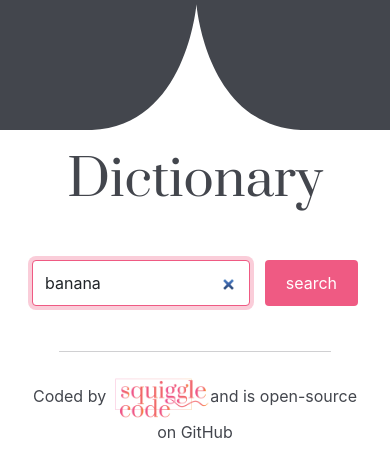
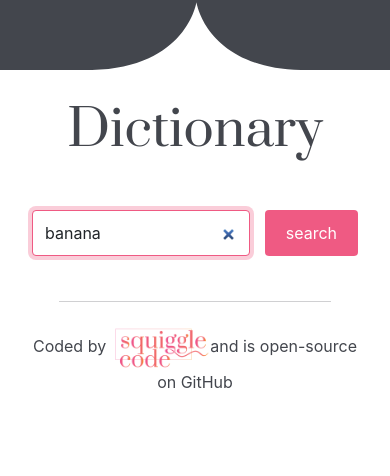
Before and after one commit to TreeLife8/dictionary-react-project, a React (Create React App) app: page / in a window 390 px wide. Shown: the top 476 px of the page. Built offline with nearby package versions, Linux system fonts and the light colour scheme; no server answers.

Commit message:
Updated responsive styling

```diff
--- a/src/App.css
+++ b/src/App.css
@@ -33,3 +33,8 @@ h1 {
   margin: auto;
   max-width: 80%;
 }
+@media (max-width: 576px) {
+  h1 {
+    padding-top: 100px;
+  }
+}
--- a/src/ShapeDivider.css
+++ b/src/ShapeDivider.css
@@ -17,3 +17,8 @@
 .custom-shape-divider-top-1633232114 .shape-fill {
   fill: #43464d;
 }
+@media (max-width: 576px) {
+  .custom-shape-divider-top-1633232114 svg {
+    height: 70px;
+  }
+}
```
